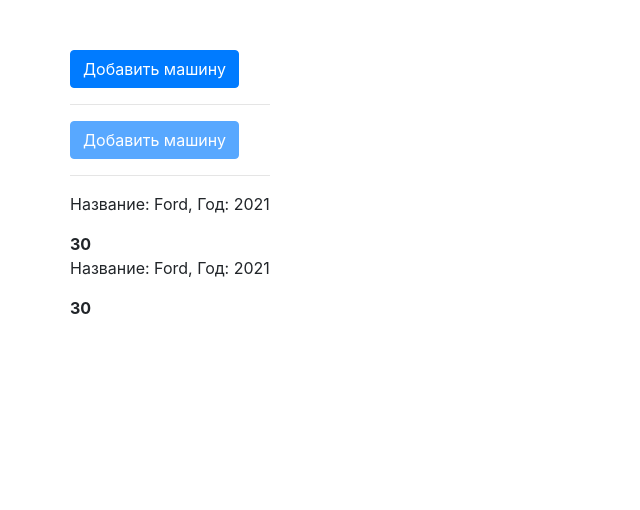
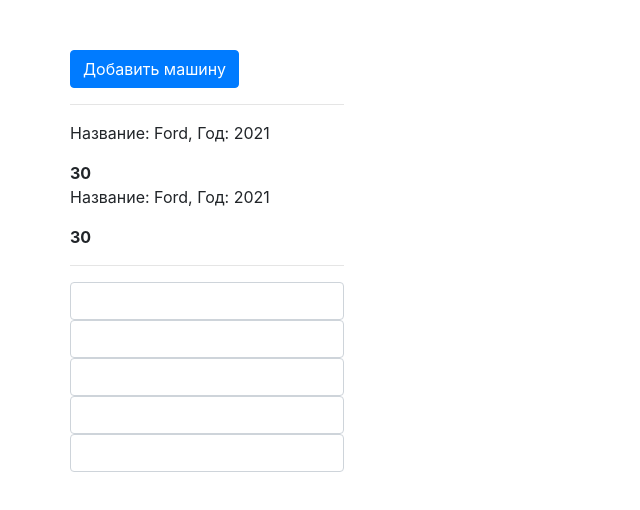
Before and after one commit to maxvanny2010/theory, an Angular app in the folder theoryapp/: page / in a window 1280 px wide. Shown: the top 510 px of the page, without its empty margins (0-640 px from the left). Built offline with nearby package versions, Linux system fonts and the light colour scheme.

Commit message:
component manage click/keyup/myInput/myKeyEnter

```diff
--- a/theoryapp/src/app/cars/cars.component.html
+++ b/theoryapp/src/app/cars/cars.component.html
@@ -1,7 +1,24 @@
 <!--<p>cars in table</p>-->
-<button [disabled]="!canAddCar" class="btn btn-primary">Добавить машину</button>
-<hr>
-<button disabled="{{!canAddCar}}" class="btn btn-primary">Добавить машину</button>
+<!--<button [disabled]="!canAddCar" class="btn btn-primary">Добавить машину</button>-->
+<!--<hr>-->
+<!--<button disabled="{{!canAddCar}}" class="btn btn-primary">Добавить машину</button>-->
+
+<button class="btn btn-primary" (click)="addCar()">Добавить машину</button>
+<p>{{ addCarStatus}}</p>
 <hr>
 <app-car></app-car>
 <app-car></app-car>
+<hr>
+<label>
+  <!--keyup input-->
+  <input type="text" class="form-control" (keyup)="onKeyUp($event)">
+  <!--input without delay-->
+  <input type="text" class="form-control" (input)="onKeyUp($event)">
+  <!--my event input-->
+  <input type="text" class="form-control" #myInp (input)="onKeyUps(myInp.value)">
+  <!--my event key enter-->
+  <input type="text" class="form-control" (input)="onKeyUpEnter($event)">
+  <!--keyup enter-->
+  <input type="text" class="form-control" (keyup.enter)="onKeyUp($event)">
+</label>
+<p>{{inputText}}</p>
--- a/theoryapp/src/app/cars/cars.component.ts
+++ b/theoryapp/src/app/cars/cars.component.ts
@@ -13,11 +13,34 @@
   `]
 })
 export class CarsComponent {
-  canAddCar = false;
+  addCarStatus = '';
+  inputText = '';
 
   constructor() {
-    setTimeout(() => {
-      this.canAddCar = true;
-    }, 4000);
+  }
+
+  onKeyUps(value: string) {
+    return this.inputText = value;
+  }
+
+  onKeyUp($event: Event) {
+    /*console.log($event);*/
+    this.inputText = (<HTMLInputElement>$event.target).value;
+  }
+
+  addCar() {
+    return this.addCarStatus = 'Машина добавлена';
+  }
+
+  /*canAddCar = false;
+   constructor() {
+     setTimeout(() => {
+       this.canAddCar = true;
+     }, 4000);
+   }*/
+  onKeyUpEnter(event) {
+    if (event.keyKode === 'Enter') {
+      this.inputText = event.target.value;
+    }
   }
 }
```
